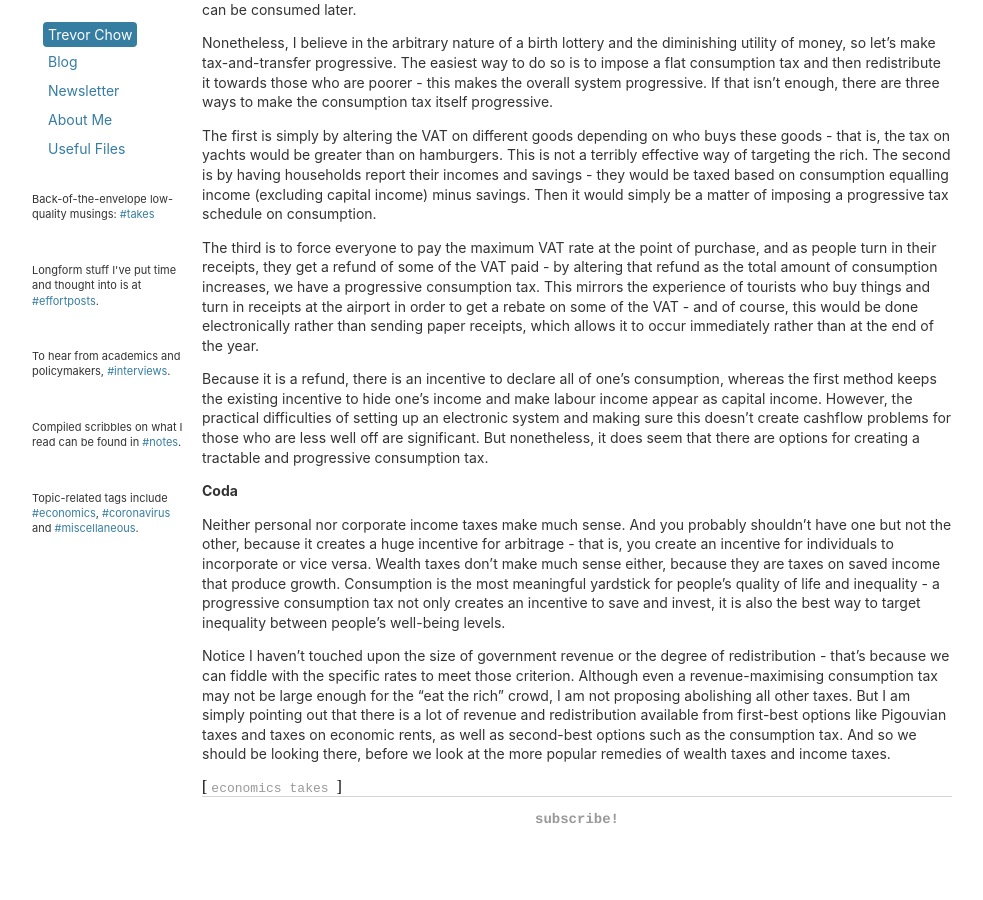
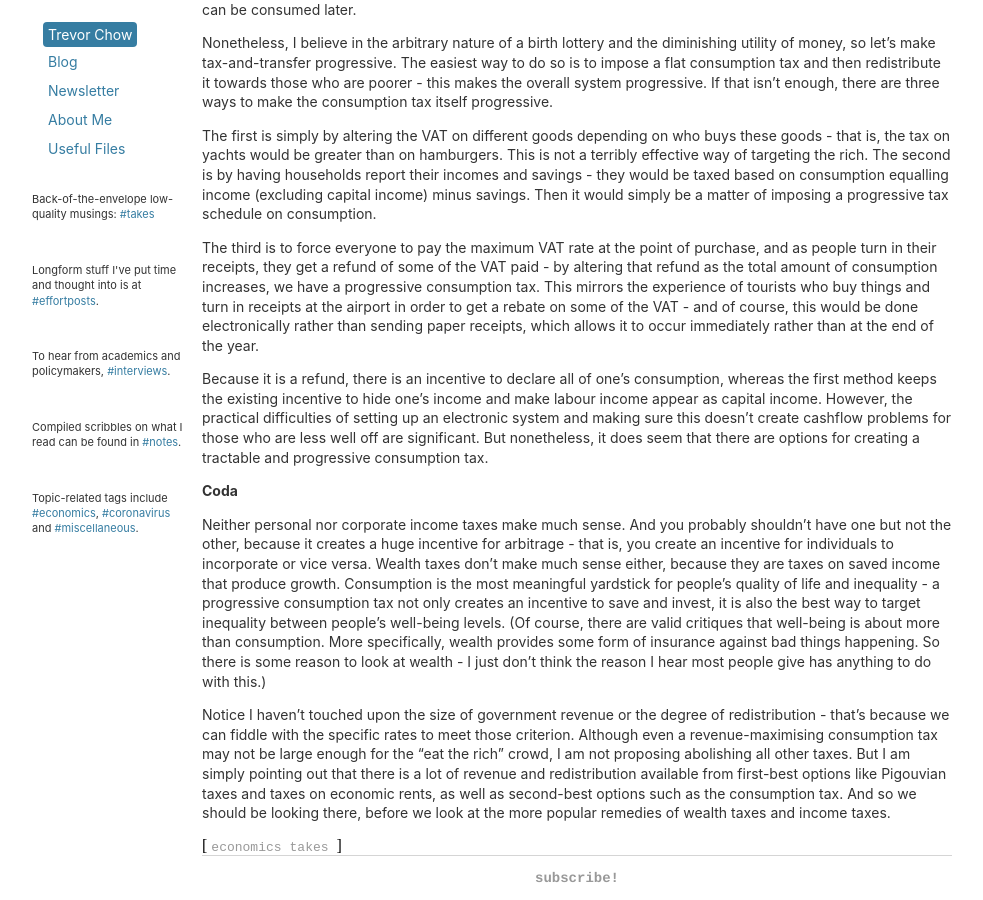
Before and after one commit to tmychow/tmychow.github.io, a Jekyll site: the page built from _posts/2020-07-29-all-that-glitters-is-not-gold.md, in a window 1280 px wide and 900 px high, scrolled down 2279 px. Shown: the whole window, without its empty margins (28-1011 px from the left). Built offline with Jekyll 4.4.1, drawn with Linux system fonts in a browser that asks for light colours; before the commit the page ends 3120 px from its top, so only the background shows below that.

Commit message:
Update 2020-07-29-all-that-glitters-is-not-gold.md

```diff
--- a/_posts/2020-07-29-all-that-glitters-is-not-gold.md
+++ b/_posts/2020-07-29-all-that-glitters-is-not-gold.md
@@ -68,6 +68,6 @@ Because it is a refund, there is an incentive to declare all of one's consumptio
 
 **Coda**
 
-Neither personal nor corporate income taxes make much sense. And you probably shouldn't have one but not the other, because it creates a huge incentive for arbitrage - that is, you create an incentive for individuals to incorporate or vice versa. Wealth taxes don't make much sense either, because they are taxes on saved income that produce growth. Consumption is the most meaningful yardstick for people's quality of life and inequality - a progressive consumption tax not only creates an incentive to save and invest, it is also the best way to target inequality between people's well-being levels.
+Neither personal nor corporate income taxes make much sense. And you probably shouldn't have one but not the other, because it creates a huge incentive for arbitrage - that is, you create an incentive for individuals to incorporate or vice versa. Wealth taxes don't make much sense either, because they are taxes on saved income that produce growth. Consumption is the most meaningful yardstick for people's quality of life and inequality - a progressive consumption tax not only creates an incentive to save and invest, it is also the best way to target inequality between people's well-being levels. (Of course, there are valid critiques that well-being is about more than consumption. More specifically, wealth provides some form of insurance against bad things happening. So there is some reason to look at wealth - I just don't think the reason I hear most people give has anything to do with this.)
 
 Notice I haven't touched upon the size of government revenue or the degree of redistribution - that's because we can fiddle with the specific rates to meet those criterion. Although even a revenue-maximising consumption tax may not be large enough for the "eat the rich" crowd, I am not proposing abolishing all other taxes. But I am simply pointing out that there is a lot of revenue and redistribution available from first-best options like Pigouvian taxes and taxes on economic rents, as well as second-best options such as the consumption tax. And so we should be looking there, before we look at the more popular remedies of wealth taxes and income taxes.
```
